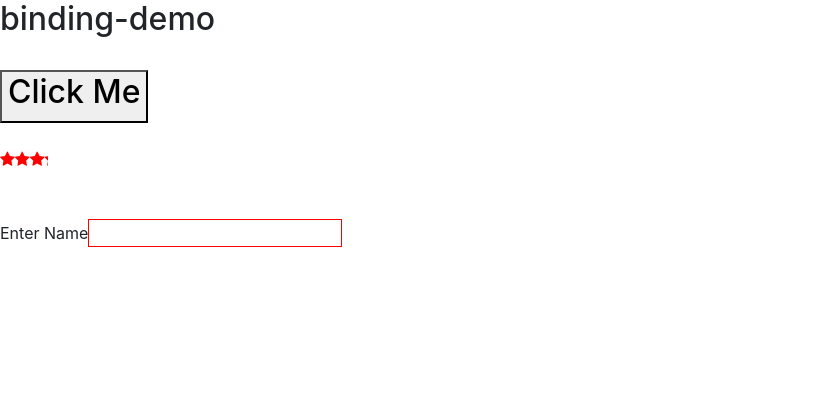
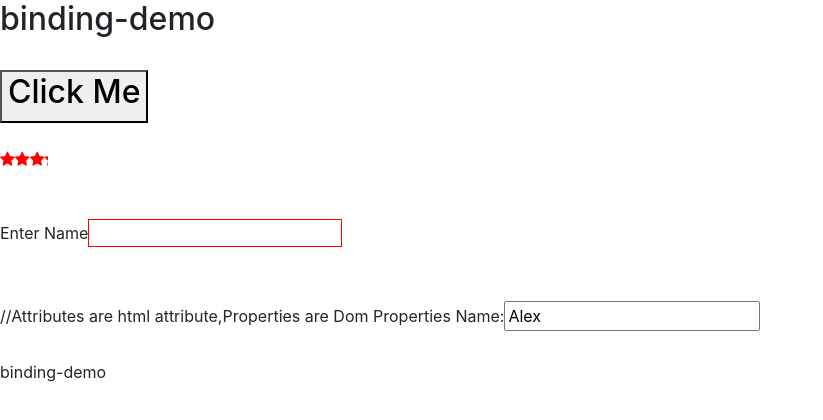
Before and after one commit to imfoobar42/binding-demo, an Angular app: page / in a window 1280 px wide. Shown: the top 420 px of the page, without its empty margins (0-823 px from the left). Built offline with nearby package versions, Linux system fonts and the light colour scheme.

Commit message:
Attribute and Property Binding Performed

```diff
--- a/src/app/app.component.html
+++ b/src/app/app.component.html
@@ -27,3 +27,13 @@
 <br>
 <label >Enter Name</label>
 <input type="text" name="username" required [class.invalid]="true"/>
+<br>
+<br><br>
+
+//Attributes are html attribute,Properties are Dom Properties
+<label >Name:</label>
+<input type="text" name="username" [attr.value]="customerName" id="user_name"/>
+<br>
+<br>
+
+<div [innerHTML]="title"></div>
--- a/src/app/app.component.ts
+++ b/src/app/app.component.ts
@@ -10,6 +10,7 @@ export class AppComponent {
   rating=3.2;
   starWidth= this.rating*(75/5) ;
   starColor= 'red';
+  customerName= "Alex";
   performAction(): void{
     alert("Button is Clicked...");
     this.title="Binding-Demo in Angular";
```
